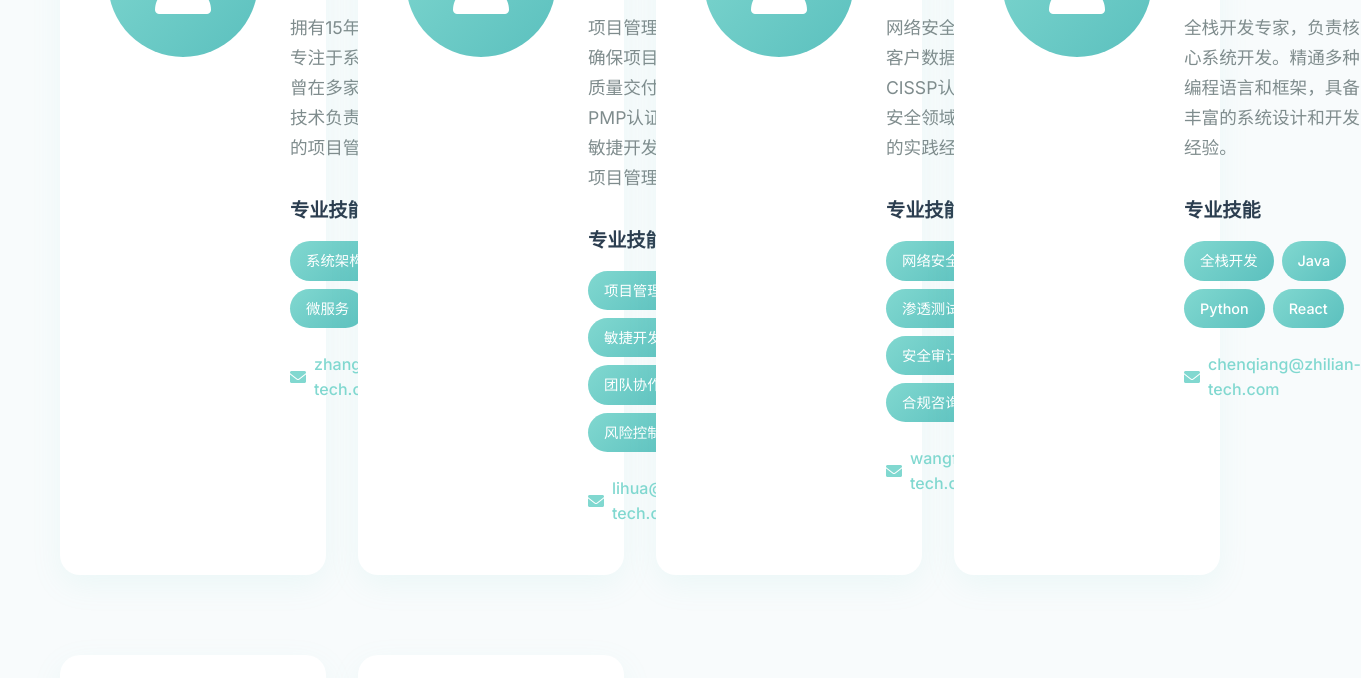
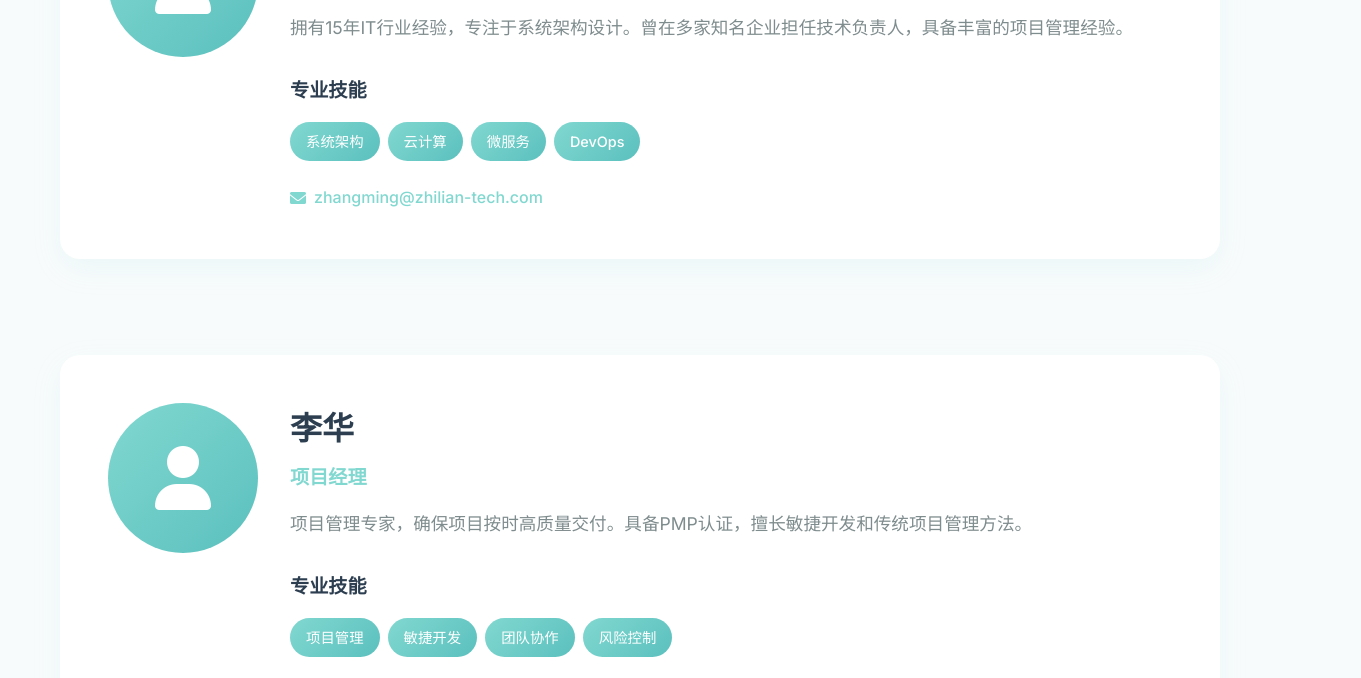
Before and after one commit to twobro2/tb2.github.io, a plain HTML site: page team.html in a window 1280 px wide. Shown: the part 792-1470 px from the top of the page, 1361 px wide, since content can reach past the window. Drawn offline with Linux system fonts and the light colour scheme.

Commit message:
fourth commit update styles.css

```diff
--- a/styles.css
+++ b/styles.css
@@ -1136,6 +1136,12 @@ body {
     background: #f8fbfc;
 }
 
+.team-members .team-grid {
+    display: flex;
+    flex-direction: column;
+    gap: 3rem;
+}
+
 .team-member-detail {
     background: white;
     border-radius: 20px;
```
